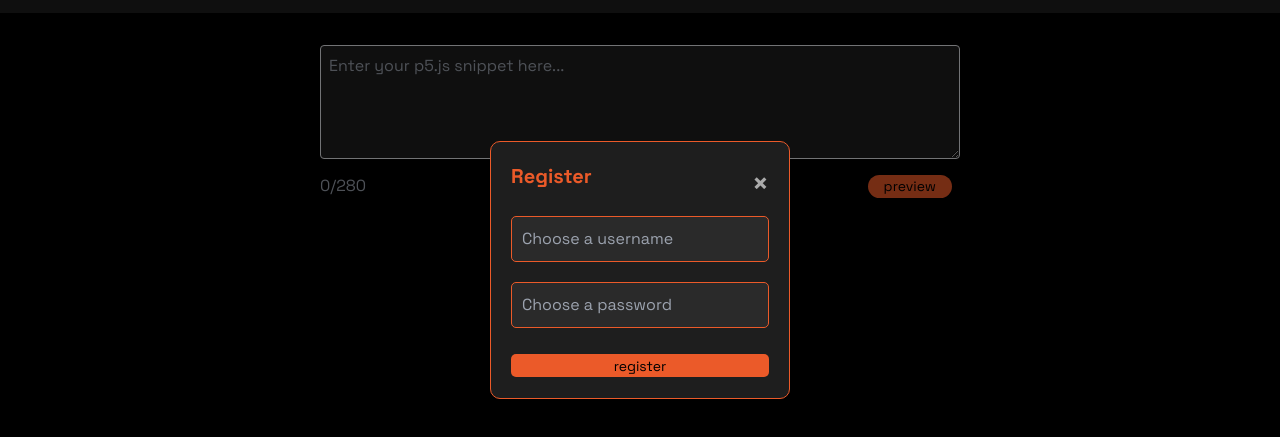
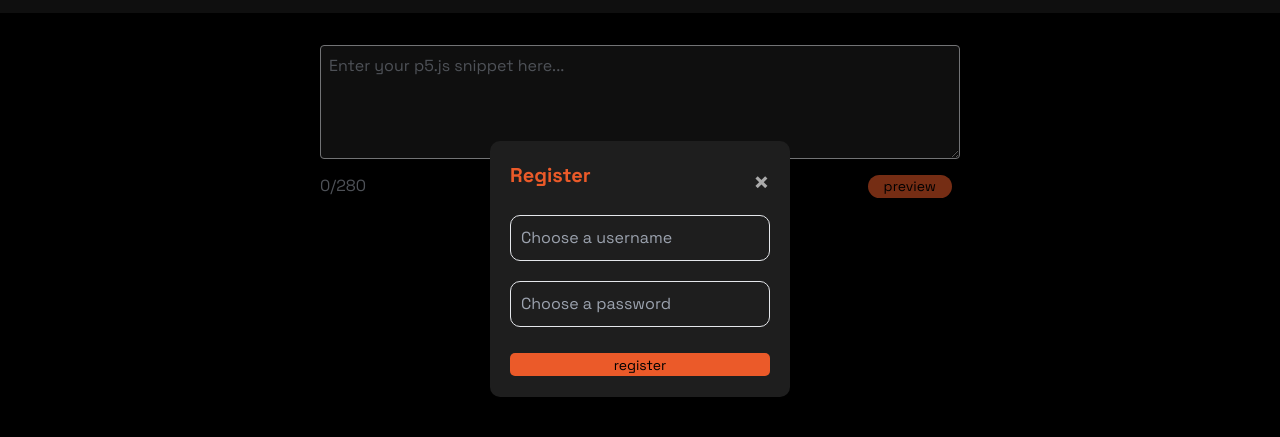
Before and after one commit to stihilus/snippets, a website: page public/index.html in a window 1280 px wide. Both pictures are taken after a click on the link "reg". Shown: the part 51-488 px from the top of the page. Drawn offline with nearby package versions, Linux system fonts and the light colour scheme; no server answers.

Commit message:
log in reg modal css

```diff
--- a/public/index.html
+++ b/public/index.html
@@ -75,7 +75,6 @@
                 background-color: #1e1e1e;
                 margin: 15% auto;
                 padding: 20px;
-                border: 1px solid #eb5a29;
                 width: 300px;
                 border-radius: 10px;
             }
@@ -97,10 +96,10 @@
                 width: 100%;
                 padding: 10px;
                 margin: 10px 0;
-                border: 1px solid #eb5a29;
-                background-color: #2a2a2a;
+                border: 1px solid #e5e7eb;
+                background-color: #1e1e1e;
                 color: white;
-                border-radius: 5px;
+                border-radius: 10px;
             }
             .modal button {
                 width: 100%;
```
